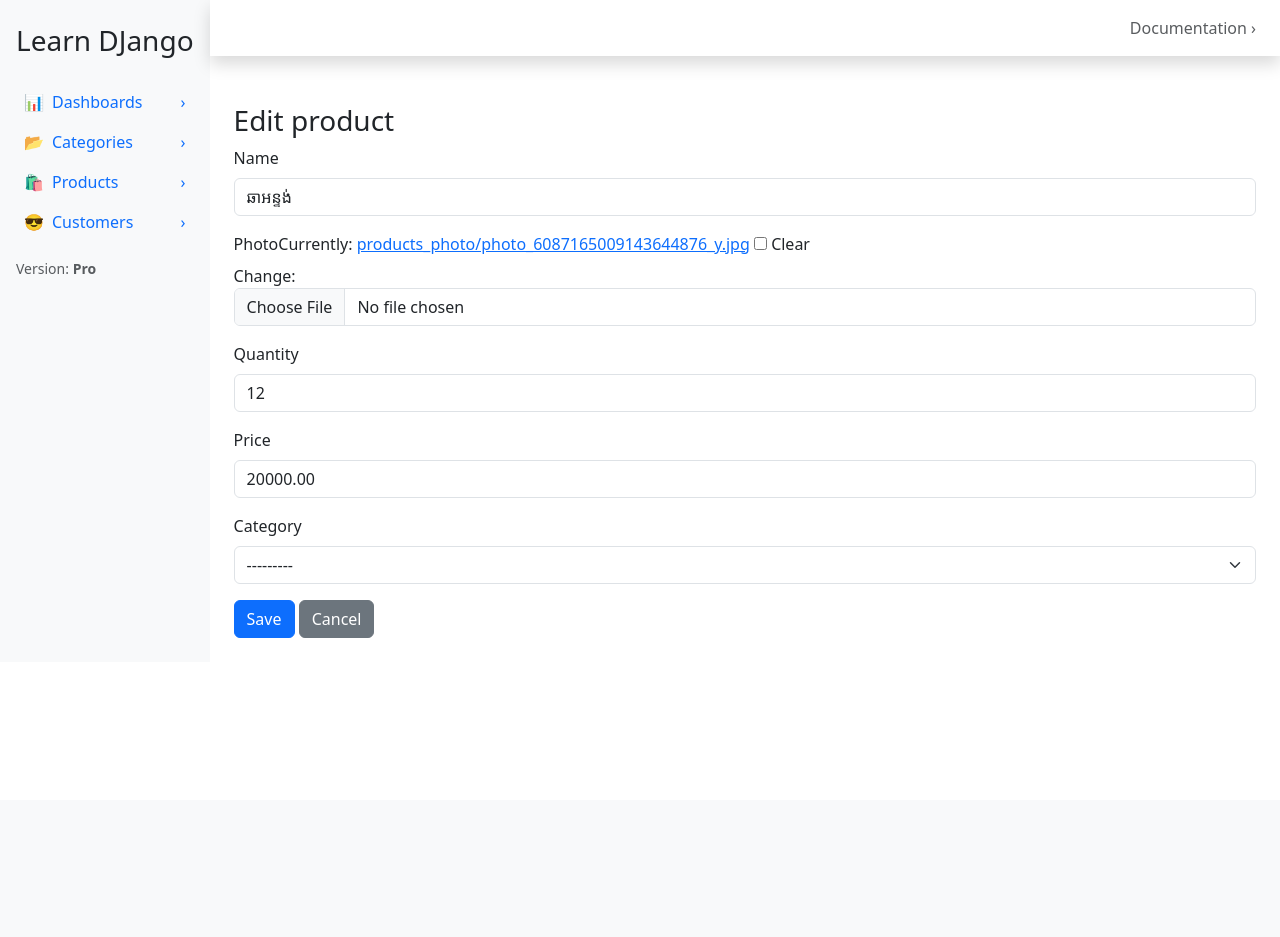
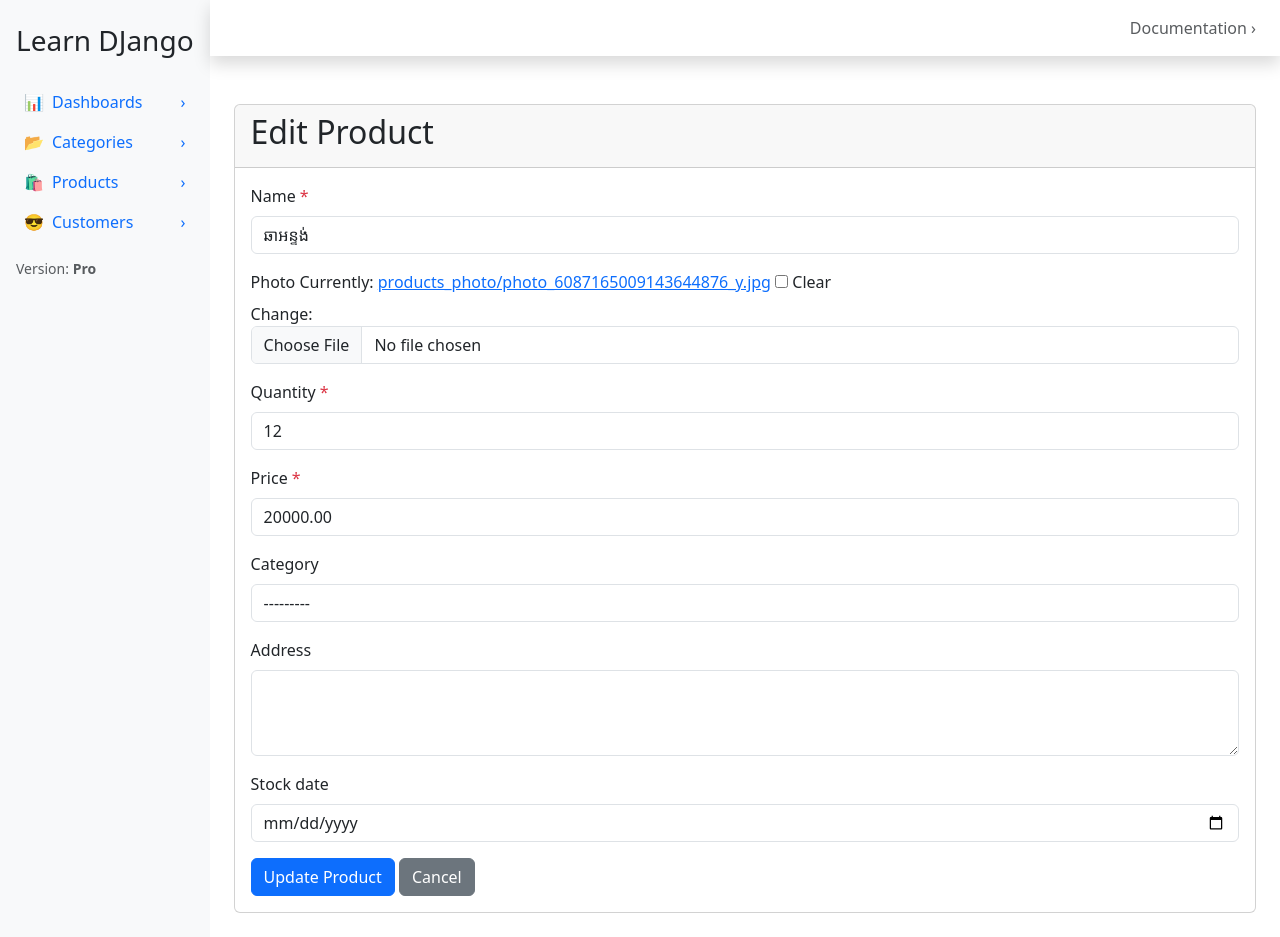
Before and after one commit to RonSoriya-Code/drinkDjango, a Django app: page /product/3/edit/ in a window 1280 px wide. Before the commit the page ends 638 px from the top, so only its background shows below. Run offline with Django 5.2, Linux system fonts and the light colour scheme; data comes from the database, SQL or seed files in the repository; both versions use the stored data as it was after the commit; some libraries are stand-ins or nearby versions.

Commit message:
Update customer profile, category, proudut_profile and relationship with category

```diff
--- a/DRINKS/apps/product/forms.py
+++ b/DRINKS/apps/product/forms.py
@@ -22,3 +22,7 @@ class ProductProfileForm(forms.ModelForm):
     class Meta:
         model = ProductProfile
         fields = ['address', 'stock_date']
+        widgets = {
+            'address': forms.Textarea(attrs={'class': 'form-control', 'rows': 3}),
+            'stock_date': forms.DateInput(attrs={'class': 'form-control', 'type': 'date'}),
+        }
--- a/DRINKS/apps/product/templates/product/edit_product.html
+++ b/DRINKS/apps/product/templates/product/edit_product.html
@@ -1,13 +1,58 @@
 {% extends 'base.html' %}
-
-{% load bootstrap5 %}
+{% load form_tags %}
 
 {% block content %}
-<h3>Edit product</h3>
-<form method="post" enctype="multipart/form-data">
-  {% csrf_token %}
-  {% bootstrap_form form %}
-  <button class="btn btn-primary" type="submit">Save</button>
-  <a href="{% url 'list_product:product_detail' form.instance.pk %}" class="btn btn-secondary">Cancel</a>
-</form>
+<div class="card">
+    <div class="card-header">
+        <h2>Edit Product</h2>
+    </div>
+    <div class="card-body">
+        <form method="post" enctype="multipart/form-data">
+        {% csrf_token %}
+            {% for field in form %}
+
+                <div class="form-group mb-3">
+                    <label class="form-label">
+                        {{ field.label }}
+                        {% if field.field.required %}
+                            <span class="text-danger">*</span>
+                        {% endif%}
+                    </label>
+
+                    {{ field | add_class:"form-control" }}
+
+                    {% if field.errors %}
+                        <div class="invalid-feedback d-block">
+                            {{ field.errors|striptags }}
+                        </div>
+                    {% endif %}
+
+                </div>
+            {% endfor %}
+
+            {% for field in profile_form %}
+            <div class="form-group mb-3">
+                <label class="form-label">
+                    {{ field.label }}
+                    {% if field.field.required %}
+                        <span class="text-danger">*</span>
+                    {% endif%}
+                </label>
+
+                {{ field | add_class:"form-control" }}
+
+                {% if field.errors %}
+                    <div class="invalid-feedback d-block">
+                        {{ field.errors|striptags }}
+                    </div>
+                {% endif %}
+
+            </div>
+            {% endfor %}
+
+            <button type="submit" class="btn btn-primary">Update Product</button>
+            <a href="{% url 'list_product:product_detail' form.instance.pk %}" class="btn btn-secondary">Cancel</a>
+        </form>
+    </div>
+</div>
 {% endblock %}
--- a/DRINKS/apps/product/views.py
+++ b/DRINKS/apps/product/views.py
@@ -49,6 +49,33 @@ class ProductUpdateView(UpdateView):
     template_name = 'product/edit_product.html'
     success_url = reverse_lazy('list_product:product_list')
 
+    def get_context_data(self, **kwargs):
+        context = super().get_context_data(**kwargs)
+        if self.request.POST:
+            if hasattr(self.object, 'product_profile'):
+                context['profile_form'] = ProductProfileForm(self.request.POST, instance=self.object.product_profile)
+            else:
+                context['profile_form'] = ProductProfileForm(self.request.POST)
+        else:
+            if hasattr(self.object, 'product_profile'):
+                context['profile_form'] = ProductProfileForm(instance=self.object.product_profile)
+            else:
+                context['profile_form'] = ProductProfileForm()
+        return context
+
+    def form_valid(self, form):
+        context = self.get_context_data()
+        profile_form = context['profile_form']
+
+        if profile_form.is_valid():
+            self.object = form.save()
+            profile = profile_form.save(commit=False)
+            profile.product = self.object
+            profile.save()
+            return super().form_valid(form)
+        else:
+            return self.form_invalid(form)
+
 class ProductDeleteView(DeleteView):
     model = Product
     template_name = 'product/delete_product.html'
```
Also changed, not shown: DRINKS/apps/product/templates/product/detail_product.html (+42 -6 lines), DRINKS/db.sqlite3.
